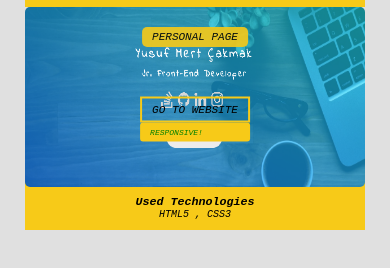
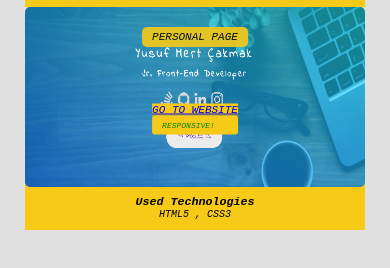
Before and after one commit to yusufmertt/projects, a plain HTML site: page mobile.html in a window 390 px wide. Shown: the part 258-526 px from the top of the page. Drawn offline with Linux system fonts and the light colour scheme.

Commit message:
Update mobile.html

```diff
--- a/mobile.html
+++ b/mobile.html
@@ -40,7 +40,7 @@
                  </div>
                  <div class="content__info-name--mobile">Personal Page</div>
                  <div class="content__info--mobile">
-                    <a href="https://rocketleague-template.netlify.com/" target="_blank" class="btn btn-sm animated-button thar-four">Go to Website</a>
+                    <a href="https://rocketleague-template.netlify.com/" target="_blank" class="btn btn-sm animated-button thar-four--mobile">Go to Website</a>
                      <p class="content__note-green--mobile">Responsive!</p>
                  </div>
              </div>
```
